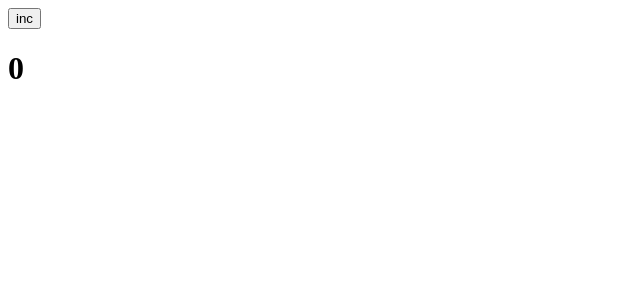
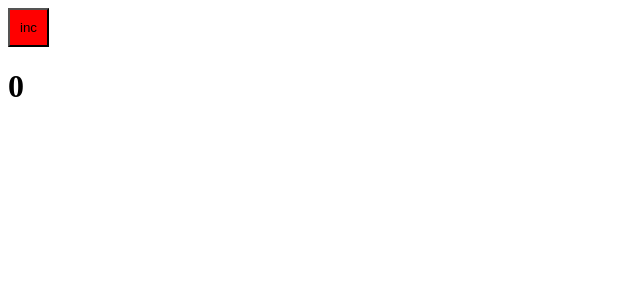
Before and after one commit to Viacheslav-ua/webpack_course, a React app: page / in a window 1280 px wide. Shown: the top 300 px of the page, without its empty margins (0-640 px from the left). Built offline with nearby package versions, Linux system fonts and the light colour scheme.

Commit message:
css, scss

```diff
--- a/package.json
+++ b/package.json
@@ -17,7 +17,11 @@
     "@types/react-dom": "^18.2.11",
     "@types/webpack": "^5.28.3",
     "@types/webpack-dev-server": "^4.7.2",
+    "css-loader": "^6.8.1",
     "html-webpack-plugin": "^5.5.3",
+    "sass": "^1.69.0",
+    "sass-loader": "^13.3.2",
+    "style-loader": "^3.3.3",
     "ts-loader": "^9.5.0",
     "ts-node": "^10.9.1",
     "typescript": "^5.2.2",
--- /dev/null
+++ b/src/components/App.scss
@@ -0,0 +1,4 @@
+button {
+    background-color: red;
+    padding: 10px;
+}
--- a/src/components/App.tsx
+++ b/src/components/App.tsx
@@ -1,4 +1,5 @@
 import React, { useState } from 'react';
+import './App.scss'
 
 const App = () => {
 
--- a/webpack.config.ts
+++ b/webpack.config.ts
@@ -32,6 +32,17 @@
   module: {
     rules: [
       {
+        test: /\.s[ac]ss$/i,
+        use: [
+          // Creates `style` nodes from JS strings
+          "style-loader",
+          // Translates CSS into CommonJS
+          "css-loader",
+          // Compiles Sass to CSS
+          "sass-loader",
+        ],
+      },
+      {
         test: /\.tsx?$/,
         use: 'ts-loader',
         exclude: /node_modules/,
```
Also changed, not shown: 2 other files (tests, documents, lock files or other folders).
